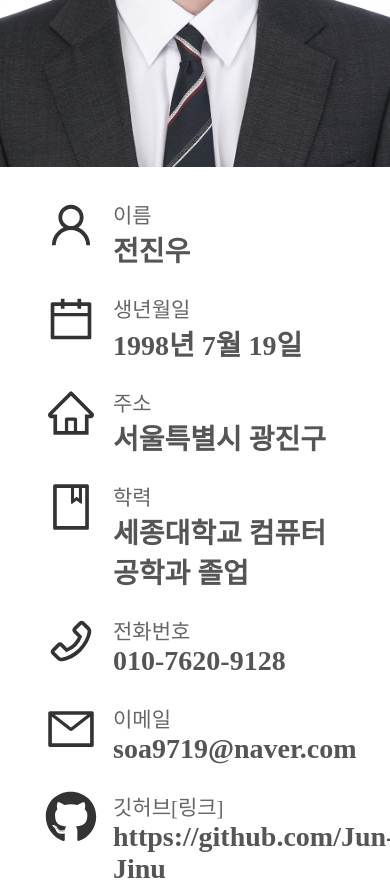
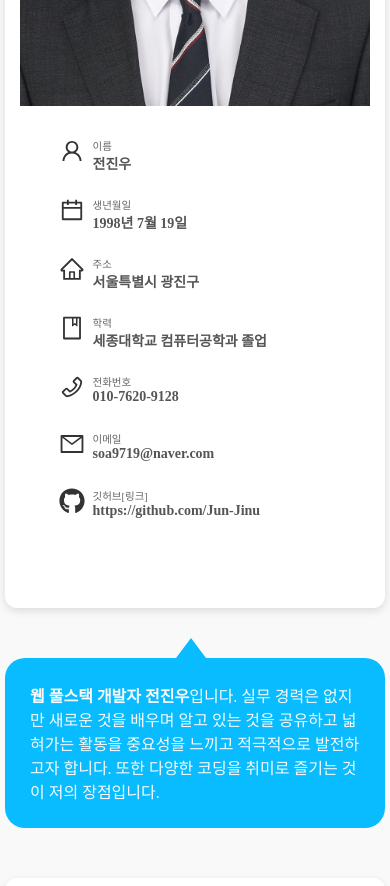
Before and after one commit to Jun-Jinu/portfolio, a Next.js app: page / in a window 390 px wide. Shown: the part 1060-1946 px from the top of the page. Built offline with nearby package versions, Linux system fonts and the light colour scheme.

Commit message:
fix: 말풍선 & 소개 반응형 오류

```diff
--- a/components/common/about-me.tsx
+++ b/components/common/about-me.tsx
@@ -47,17 +47,26 @@ const InfoContainer = styled.div`
     flex-direction: row;
     color: #333;
     flex-wrap: wrap;
-
     width: 600px;
     margin: 0 auto;
+
+    @media screen and (max-width: 768px) {
+        flex-direction: column;
+        flex-wrap: nowrap;
+    }
 `;
 
 const Info = styled.div`
     width: 300px;
+
     display: flex;
     color: #333;
 
     margin: 12px auto;
+    // overflow: scroll;
+    @media screen and (max-width: 768px) {
+        max-width: 70vw;
+    }
 `;
 
 const InfoDetail = styled.div`
@@ -68,17 +77,28 @@ const InfoDetail = styled.div`
 const Icon = styled.div`
     font-size: 52px;
     margin-right: 16px;
+
+    @media screen and (max-width: 768px) {
+        font-size: 26px;
+        margin-right: 8px;
+    }
 `;
 
 const Label = styled.div`
     font-size: 21px;
     color: #666;
+    @media screen and (max-width: 768px) {
+        font-size: 10.5px;
+    }
 `;
 
 const Value = styled.div`
     font-size: 28px;
     font-weight: bold;
     color: #555;
+    @media screen and (max-width: 768px) {
+        font-size: 14px;
+    }
 `;
 
 const GithubContainer = styled.div`
@@ -105,11 +125,21 @@ const Bubble = styled.div`
         content: "";
         position: absolute;
         top: -20px;
-        left: 200px;
+        left: 22%;
     }
 
     @media screen and (max-width: 768px) {
         font-size: 1rem;
+        &:after {
+            left: 45%;
+        }
+    }
+`;
+
+const Spacer = styled.div`
+    width: 20px;
+    @media screen and (max-width: 768px) {
+        width: 0;
     }
 `;
 
@@ -168,6 +198,7 @@ const AboutMe = () => (
                         "Dart",
                     ]}
                 />
+                <Spacer />
                 <ImgCard
                     category={["주로 학습중인 기술"]}
                     title={"NextJs, Spring Boot"}
--- a/components/common/basic-card.tsx
+++ b/components/common/basic-card.tsx
@@ -5,7 +5,6 @@ const BasicCard = styled.div`
     flex-direction: column;
     align-items: center;
     justify-content: center;
-    min-width: 450px;
     width: 100%;
     height: auto;
     background-color: #fff;
@@ -18,6 +17,10 @@ const BasicCard = styled.div`
         transform: translateY(-5px);
         box-shadow: 0 5px 10px rgba(0, 0, 0, 0.2);
     }
+
+    @media screen and (max-width: 768px) {
+        padding: 25px 15px;
+    }
 `;
 
 export default BasicCard;
--- a/components/common/img-card.tsx
+++ b/components/common/img-card.tsx
@@ -16,7 +16,6 @@ const Container = styled.div`
     height: auto;
     background-color: #fff;
     border-radius: 12px;
-    margin-right: 18px;
     margin-bottom: 10px;
     box-shadow: 0 3px 8px rgba(0, 0, 0, 0.12);
     overflow: hidden;
--- a/styles/globals.css
+++ b/styles/globals.css
@@ -1,4 +1,4 @@
-:root {
+/* :root {
   --max-width: 1100px;
   --border-radius: 12px;
   --font-mono: ui-monospace, Menlo, Monaco, 'Cascadia Mono', 'Segoe UI Mono',
@@ -71,7 +71,7 @@
     --card-rgb: 100, 100, 100;
     --card-border-rgb: 200, 200, 200;
   }
-}
+} */
 
 * {
   box-sizing: border-box;
@@ -88,12 +88,6 @@ body {
 body {
   color: #f9f9f9;
   background-color: #f9f9f9;
-  /* background: linear-gradient(
-      to bottom,
-      transparent,
-      rgb(var(--background-end-rgb))
-    )
-    rgb(var(--background-start-rgb)); */
 }
 
 a {
@@ -101,17 +95,11 @@ a {
   text-decoration: none;
 }
 
-@media (prefers-color-scheme: dark) {
-  html {
-    color-scheme: dark;
-  }
-}
-
 main{
   background-color: #f9f9f9;
 
   padding: 0px 100px;
   @media screen and (max-width: 768px) {
-    padding: 0px 25px;
+    padding: 0px 5px;
   }
 }
```
